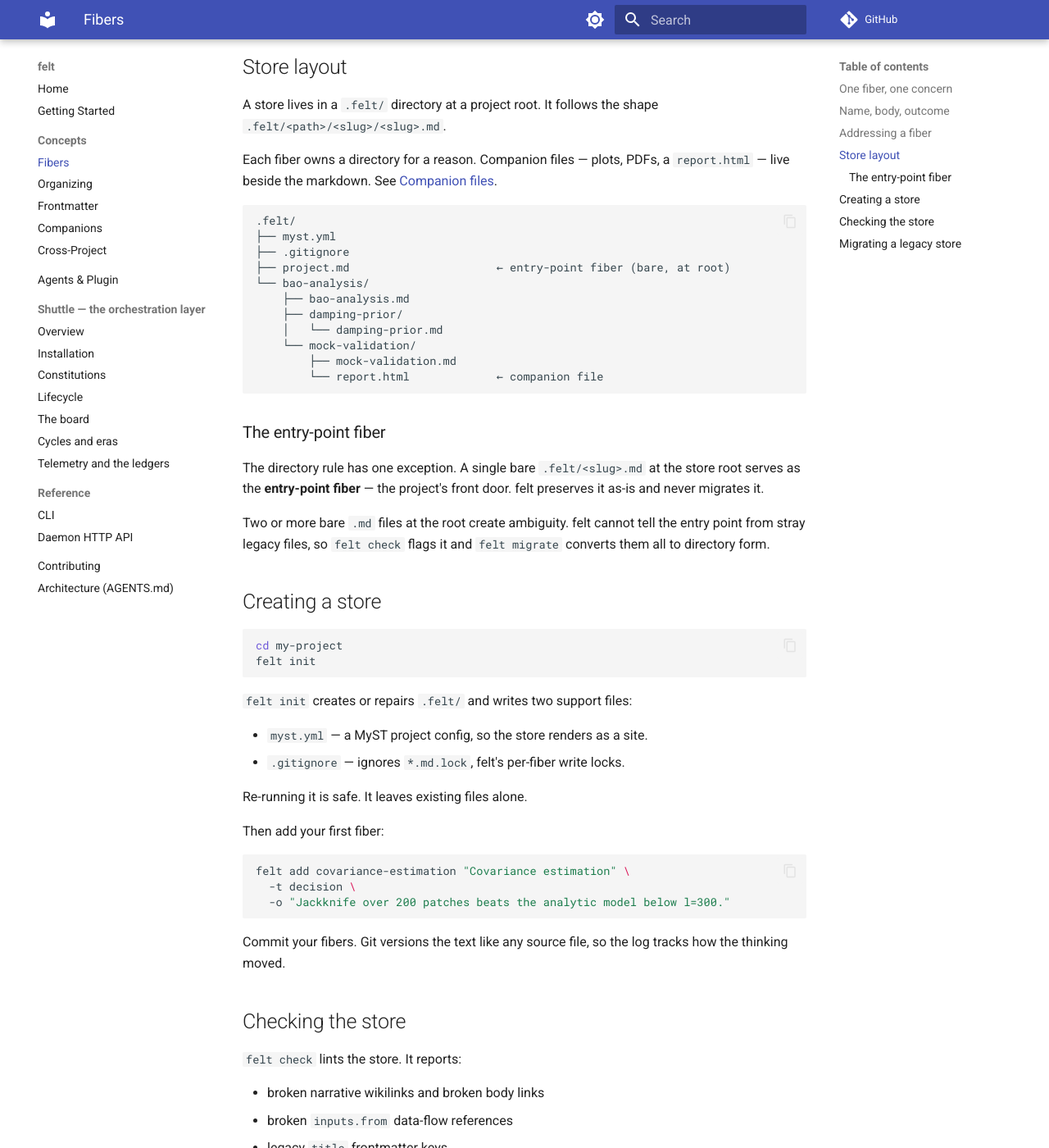
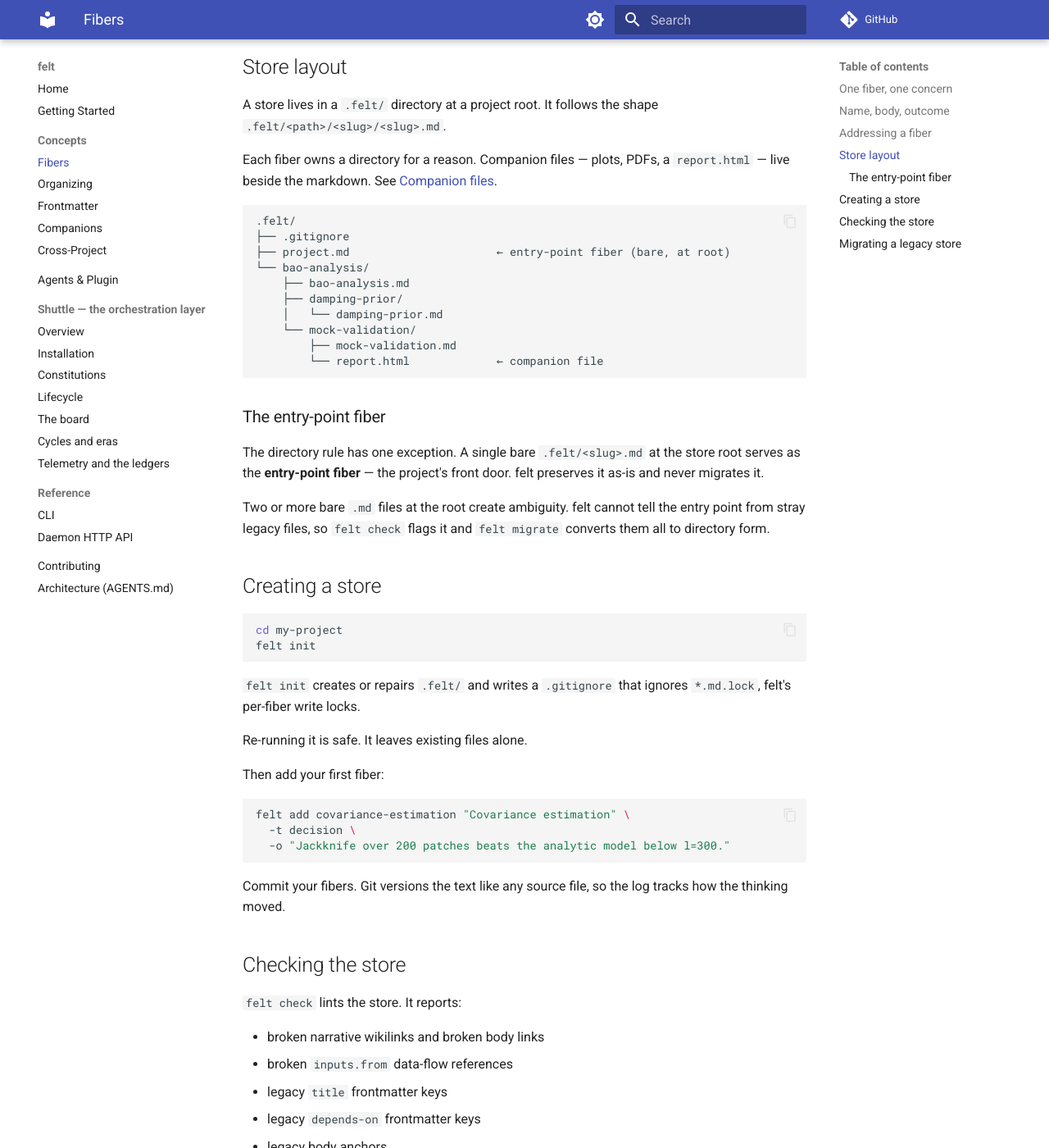
Before and after one commit to cailmdaley/felt, an MkDocs documentation site: the page built from docs/concepts/fibers.md, in a window 1280 px wide and 1400 px high, scrolled down 1313 px. Shown: the whole window at 82% size. Built offline with MkDocs 1.6.1 and Material for MkDocs 9.7.7, drawn with Linux system fonts in a browser that asks for light colours; comment, search, counter and statistics services are not loaded; some of the changed text lies outside the part shown.

Commit message:
felt init: the store is markdown, not a MyST project
Every store got a myst.yml so it could render as a site with mystmd, a Node
tool felt does not install and nobody runs. Rendered on the real store it
leaves [[wikilinks]] as literal text, takes no title from a fiber's name,
and surfaces neither status nor outcome — a generic markdown site, not a
fiber viewer. The board is the viewer.

init stops writing it. The readers still skip a myst.yml they find, so a
store that already has one is read cleanly and the file can be deleted at
leisure. The `:::{embed}` directive keeps its MyST-flavoured spelling; that
syntax is ours regardless of whether mystmd exists.

Co-Authored-By: Claude Opus 5 <noreply@anthropic.com>
Claude-Session: https://claude.ai/code/session_01EvyvQoxDkv1wdfHkbkp2pS

````diff
--- a/docs/concepts/fibers.md
+++ b/docs/concepts/fibers.md
@@ -71,7 +71,6 @@ Each fiber owns a directory for a reason. Companion files — plots, PDFs, a
 
 ```
 .felt/
-├── myst.yml
 ├── .gitignore
 ├── project.md                      ← entry-point fiber (bare, at root)
 └── bao-analysis/
@@ -100,10 +99,8 @@ cd my-project
 felt init
 ```
 
-`felt init` creates or repairs `.felt/` and writes two support files:
-
-- `myst.yml` — a MyST project config, so the store renders as a site.
-- `.gitignore` — ignores `*.md.lock`, felt's per-fiber write locks.
+`felt init` creates or repairs `.felt/` and writes a `.gitignore` that ignores
+`*.md.lock`, felt's per-fiber write locks.
 
 Re-running it is safe. It leaves existing files alone.
 
@@ -126,7 +123,7 @@ tracks how the thinking moved.
 - broken `inputs.from` data-flow references
 - legacy `title` frontmatter keys
 - legacy `depends-on` frontmatter keys
-- legacy MyST body anchors
+- legacy body anchors
 - slug collisions between bare and nested fiber forms
 - multiple bare `.md` files at the `.felt/` root
 - fibers with a blank `name`
@@ -150,8 +147,7 @@ felt check --json
 - flat `.felt/<slug>.md` files become `<slug>/<slug>.md`
 - `title` frontmatter becomes `name`
 - inert `depends-on` keys are dropped
-- leading MyST anchors like `(slug)=` are stripped from bodies
-- `myst.yml` is ensured
+- leading anchor lines like `(slug)=` are stripped from bodies
 
 Look before you leap:
 
````
Also changed, not shown: claude-plugin/skills/felt/references/migration.md (+3 -3 lines), docs/getting-started.md (+1 -6 lines), 4 other files.
